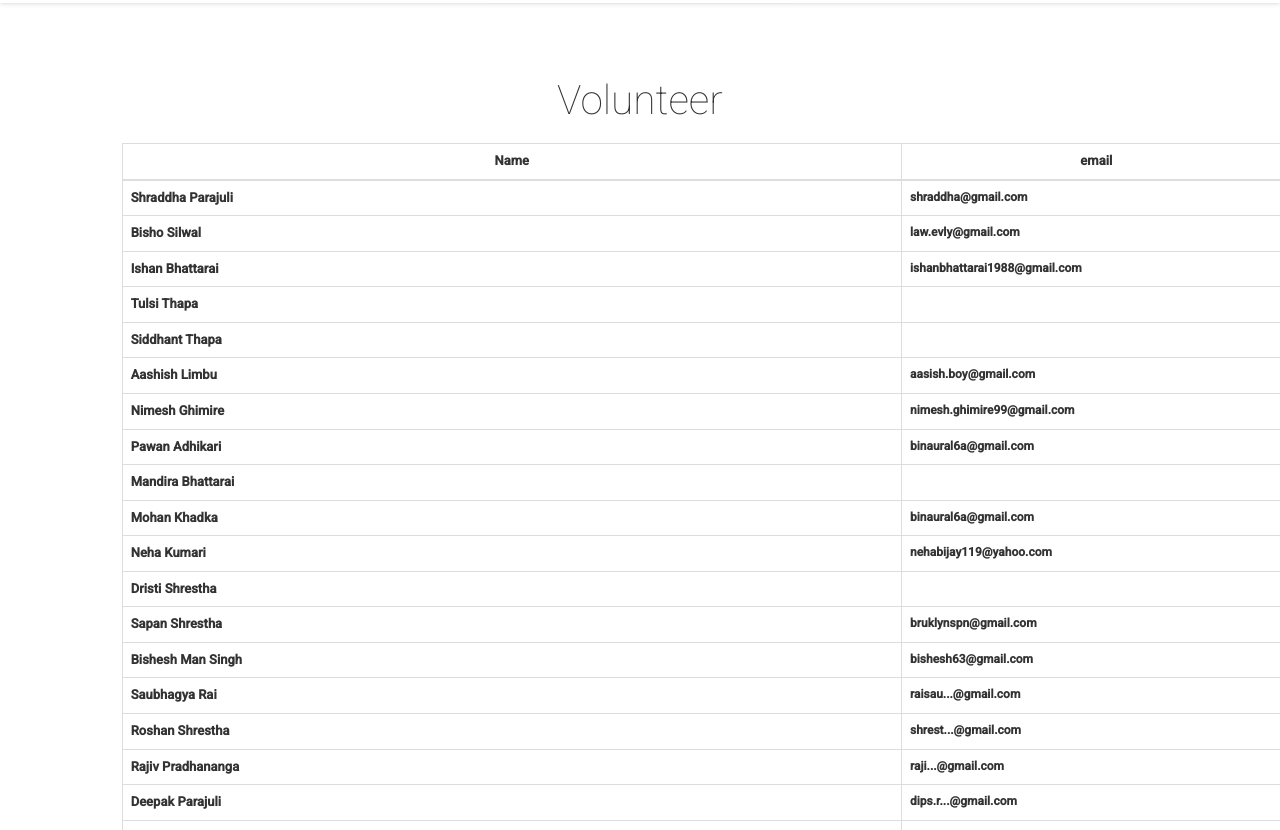
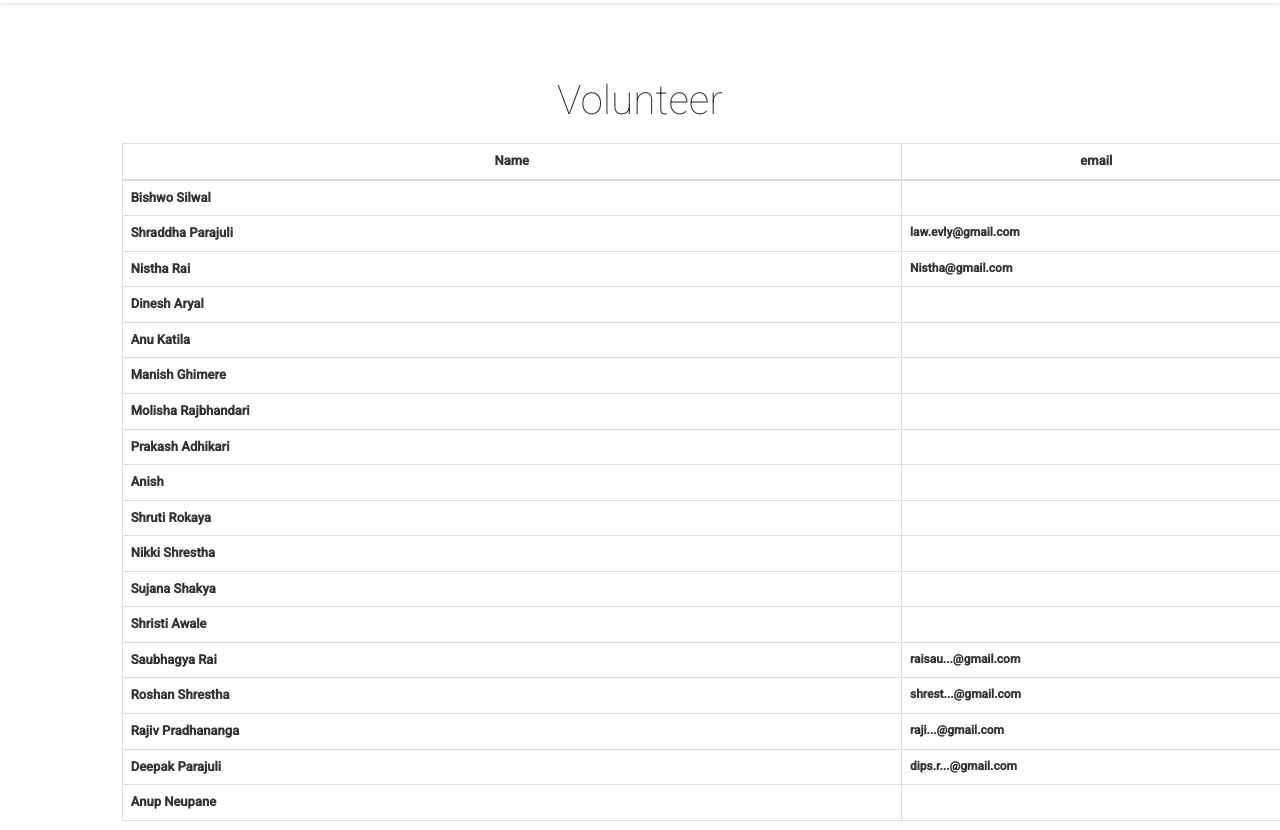
Before and after one commit to openosk/openosk.github.io, a Jekyll site: the page built from team.html, in a window 1280 px wide and 900 px high, scrolled down 1797 px, cut to the strip 70-900 px from the top of the window. Built offline with Jekyll 4.4.1, drawn with Linux system fonts in a browser that asks for light colours; nearby versions of some CDN libraries; comment, search, counter and statistics services are not loaded.

Commit message:
update2016vol

```diff
--- a/_data/volnt.yml
+++ b/_data/volnt.yml
@@ -1,74 +1,74 @@
 -
  id: 0 #starting from 0 and ends for (volunteer-1) must be unique for every data
- name: "Shraddha" #volunteer First Name [must be a starting with capital letter] if any middle name is present then it goes like this [name: "First-name Middle-name"]
- surname: "Parajuli " #volunteer Last Name [must be a starting with capital letter]
- email: "shraddha@gmail.com" #email of volunteer
+ name: "Bishwo" #volunteer First Name [must be a starting with capital letter] if any middle name is present then it goes like this [name: "First-name Middle-name"]
+ surname: "Silwal" #volunteer Last Name [must be a starting with capital letter]
+ email: "" #email of volunteer
 -
 -
  id: 1 #starting from 0 and ends for (volunteer-1) must be unique for every data
- name: "Bisho" #volunteer First Name [must be a starting with capital letter] if any middle name is present then it goes like this [name: "First-name Middle-name"]
- surname: "Silwal" #volunteer Last Name [must be a starting with capital letter]
+ name: "Shraddha" #volunteer First Name [must be a starting with capital letter] if any middle name is present then it goes like this [name: "First-name Middle-name"]
+ surname: "Parajuli" #volunteer Last Name [must be a starting with capital letter]
  email: "law.evly@gmail.com" #email of volunteer
 -
  id: 2 #starting from 0 and ends for (volunteer-1) must be unique for every data
- name: "Ishan" #volunteer First Name [must be a starting with capital letter] if any middle name is present then it goes like this [name: "First-name Middle-name"]
- surname: "Bhattarai" #volunteer Last Name [must be a starting with capital letter]
- email: "ishanbhattarai1988@gmail.com" #email of volunteer
+ name: "Nistha" #volunteer First Name [must be a starting with capital letter] if any middle name is present then it goes like this [name: "First-name Middle-name"]
+ surname: "Rai" #volunteer Last Name [must be a starting with capital letter]
+ email: "Nistha@gmail.com" #email of volunteer
 -
  id: 3 #starting from 0 and ends for (volunteer-1) must be unique for every data
- name: "Tulsi" #volunteer First Name [must be a starting with capital letter] if any middle name is present then it goes like this [name: "First-name Middle-name"]
- surname: "Thapa" #volunteer Last Name [must be a starting with capital letter]
+ name: "Dinesh" #volunteer First Name [must be a starting with capital letter] if any middle name is present then it goes like this [name: "First-name Middle-name"]
+ surname: "Aryal" #volunteer Last Name [must be a starting with capital letter]
  email: "" #email of volunteer
 -
  id: 4 #starting from 0 and ends for (volunteer-1) must be unique for every data
- name: "Siddhant" #volunteer First Name [must be a starting with capital letter] if any middle name is present then it goes like this [name: "First-name Middle-name"]
- surname: "Thapa" #volunteer Last Name [must be a starting with capital letter]
+ name: "Anu" #volunteer First Name [must be a starting with capital letter] if any middle name is present then it goes like this [name: "First-name Middle-name"]
+ surname: "Katila" #volunteer Last Name [must be a starting with capital letter]
  email: "" #email of volunteer
 -
  id: 5 #starting from 0 and ends for (volunteer-1) must be unique for every data
- name: "Aashish" #volunteer First Name [must be a starting with capital letter] if any middle name is present then it goes like this [name: "First-name Middle-name"]
- surname: "Limbu" #volunteer Last Name [must be a starting with capital letter]
- email: "aasish.boy@gmail.com" #email of volunteer
+ name: "Manish" #volunteer First Name [must be a starting with capital letter] if any middle name is present then it goes like this [name: "First-name Middle-name"]
+ surname: "Ghimere" #volunteer Last Name [must be a starting with capital letter]
+ email: "" #email of volunteer
 -
  id: 6 #starting from 0 and ends for (volunteer-1) must be unique for every data
- name: "Nimesh" #volunteer First Name [must be a starting with capital letter] if any middle name is present then it goes like this [name: "First-name Middle-name"]
- surname: "Ghimire" #volunteer Last Name [must be a starting with capital letter]
- email: "nimesh.ghimire99@gmail.com" #email of volunteer
+ name: "Molisha" #volunteer First Name [must be a starting with capital letter] if any middle name is present then it goes like this [name: "First-name Middle-name"]
+ surname: "Rajbhandari" #volunteer Last Name [must be a starting with capital letter]
+ email: "" #email of volunteer
 -
  id: 7 #starting from 0 and ends for (volunteer-1) must be unique for every data
- name: "Pawan" #volunteer First Name [must be a starting with capital letter] if any middle name is present then it goes like this [name: "First-name Middle-name"]
+ name: "Prakash" #volunteer First Name [must be a starting with capital letter] if any middle name is present then it goes like this [name: "First-name Middle-name"]
  surname: "Adhikari" #volunteer Last Name [must be a starting with capital letter]
- email: "binaural6a@gmail.com" #email of volunteer
+ email: "" #email of volunteer
 -
  id: 8 #starting from 0 and ends for (volunteer-1) must be unique for every data
- name: "Mandira" #volunteer First Name [must be a starting with capital letter] if any middle name is present then it goes like this [name: "First-name Middle-name"]
- surname: "Bhattarai" #volunteer Last Name [must be a starting with capital letter]
+ name: "Anish" #volunteer First Name [must be a starting with capital letter] if any middle name is present then it goes like this [name: "First-name Middle-name"]
+ surname: "" #volunteer Last Name [must be a starting with capital letter]
  email: "" #email of volunteer
 -
  id: 9 #starting from 0 and ends for (volunteer-1) must be unique for every data
- name: "Mohan" #volunteer First Name [must be a starting with capital letter] if any middle name is present then it goes like this [name: "First-name Middle-name"]
- surname: "Khadka" #volunteer Last Name [must be a starting with capital letter]
+ name: "Puspa" #volunteer First Name [must be a starting with capital letter] if any middle name is present then it goes like this [name: "First-name Middle-name"]
+ surname: "Khanal" #volunteer Last Name [must be a starting with capital letter]
  email: "binaural6a@gmail.com" #email of volunteer
--
+
  id: 10 #starting from 0 and ends for (volunteer-1) must be unique for every data
- name: "Neha" #volunteer First Name [must be a starting with capital letter] if any middle name is present then it goes like this [name: "First-name Middle-name"]
- surname: "Kumari" #volunteer Last Name [must be a starting with capital letter]
- email: "nehabijay119@yahoo.com" #email of volunteer
+ name: "Shruti" #volunteer First Name [must be a starting with capital letter] if any middle name is present then it goes like this [name: "First-name Middle-name"]
+ surname: "Rokaya" #volunteer Last Name [must be a starting with capital letter]
+ email: "" #email of volunteer
 -
  id: 11 #starting from 0 and ends for (volunteer-1) must be unique for every data
- name: "Dristi" #volunteer First Name [must be a starting with capital letter] if any middle name is present then it goes like this [name: "First-name Middle-name"]
+ name: "Nikki" #volunteer First Name [must be a starting with capital letter] if any middle name is present then it goes like this [name: "First-name Middle-name"]
  surname: "Shrestha" #volunteer Last Name [must be a starting with capital letter]
  email: "" #email of volunteer
 -
  id: 12 #starting from 0 and ends for (volunteer-1) must be unique for every data
- name: "Sapan" #volunteer First Name [must be a starting with capital letter] if any middle name is present then it goes like this [name: "First-name Middle-name"]
- surname: "Shrestha" #volunteer Last Name [must be a starting with capital letter]
- email: "bruklynspn@gmail.com" #email of volunteer
+ name: "Sujana" #volunteer First Name [must be a starting with capital letter] if any middle name is present then it goes like this [name: "First-name Middle-name"]
+ surname: "Shakya" #volunteer Last Name [must be a starting with capital letter]
+ email: "" #email of volunteer
 -
  id: 13 #starting from 0 and ends for (volunteer-1) must be unique for every data
- name: "Bishesh Man" #volunteer First Name [must be a starting with capital letter] if any middle name is present then it goes like this [name: "First-name Middle-name"]
- surname: "Singh" #volunteer Last Name [must be a starting with capital letter]
- email: "bishesh63@gmail.com" #email of volunteer
+ name: "Shristi" #volunteer First Name [must be a starting with capital letter] if any middle name is present then it goes like this [name: "First-name Middle-name"]
+ surname: "Awale" #volunteer Last Name [must be a starting with capital letter]
+ email: "" #email of volunteer
 -
  id: 14 #starting from 0 and ends for (volunteer-1) must be unique for every data
  name: "Saubhagya" #volunteer First Name [must be a starting with capital letter] if any middle name is present then it goes like this [name: "First-name Middle-name"]
```
